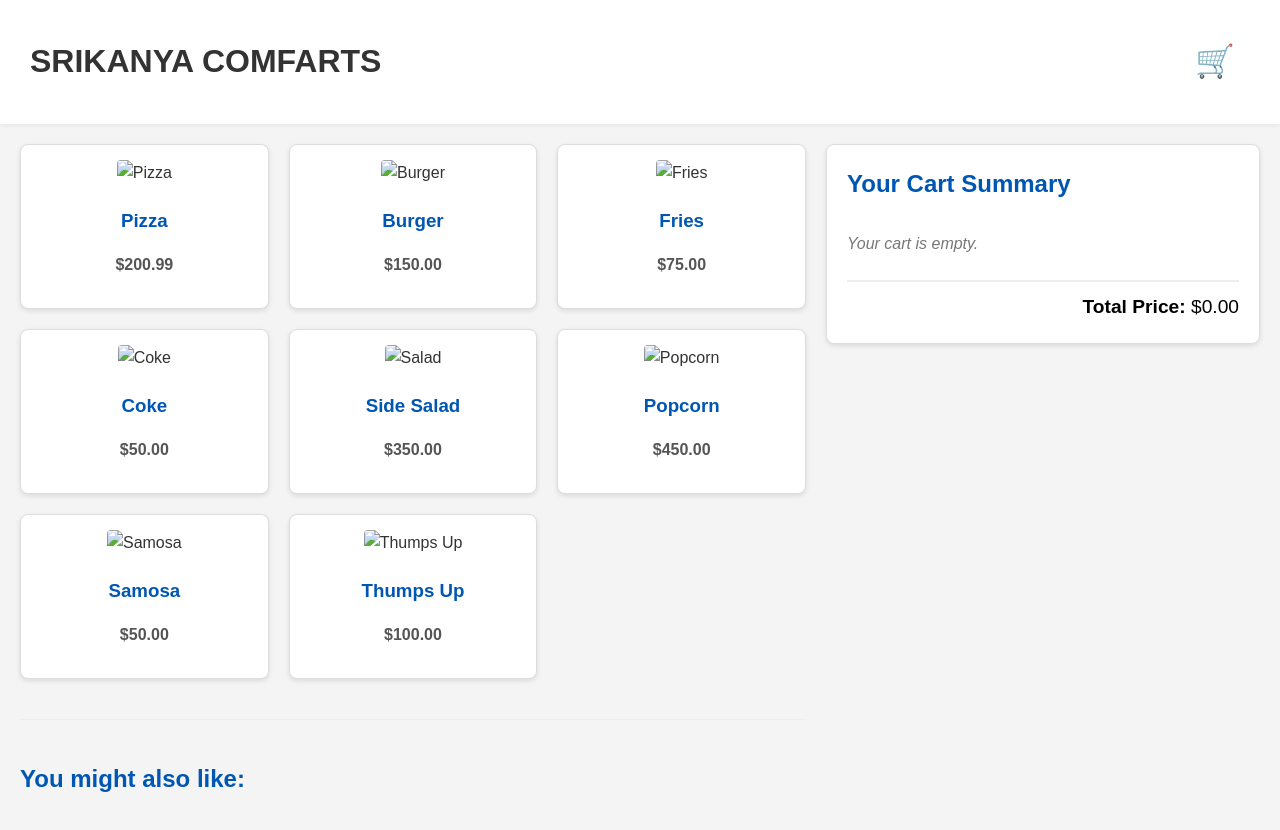
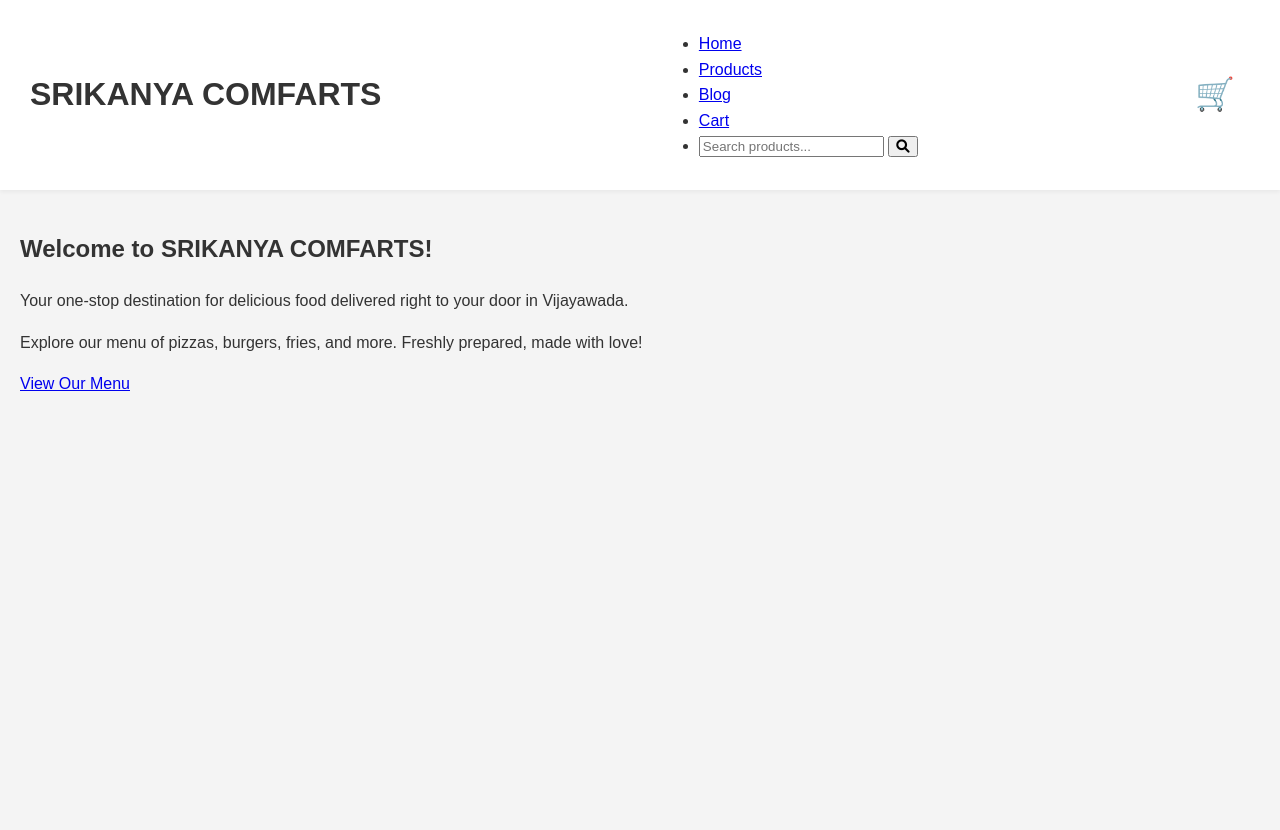
Before and after one commit to srikanya515/ADD-TO-CART, a plain HTML site: page index.html in a window 1280 px wide. After the commit the page ends 800 px from the top, so only its background shows below. Drawn offline with Linux system fonts and the light colour scheme.

Commit message:
Update index.html

```diff
--- a/index.html
+++ b/index.html
@@ -3,89 +3,42 @@
 <head>
     <meta charset="UTF-8">
     <meta name="viewport" content="width=device-width, initial-scale=1.0">
-    <title>SRIKANYA COMFARTS Food Cart</title>
+    <title>SRIKANYA COMFARTS - Home</title>
     <link rel="stylesheet" href="styles.css">
+    <link rel="stylesheet" href="https://cdnjs.cloudflare.com/ajax/libs/font-awesome/6.0.0-beta3/css/all.min.css">
 </head>
 <body>
 
     <header>
-        <h1>SRIKANYA COMFARTS</h1>
+        <div class="header-left">
+            <h1>SRIKANYA COMFARTS</h1>
+        </div>
+        <nav class="main-nav">
+            <ul>
+                <li><a href="index.html">Home</a></li>
+                <li><a href="products.html">Products</a></li>
+                <li><a href="blog.html">Blog</a></li>
+                <li><a href="cart.html">Cart</a></li>
+                <li class="search-item">
+                    <input type="text" id="search-input" placeholder="Search products...">
+                    <button id="search-button"><i class="fas fa-search"></i></button>
+                </li>
+            </ul>
+        </nav>
         <div class="cart-icon-container">
             🛒 <span id="cart-count" class="cart-count-superscript" data-count="0">0</span>
         </div>
     </header>
 
-    <div class="container">
-        <div class="main-content">
-            <div class="products-grid">
-                <div class="product-card" id="pizza-card">
-                    <img src="../../assets/pizza.jpeg" alt="Pizza" class="product-image"
-                         data-product-name="Pizza" data-product-price="200.99" data-product-id="pizza">
-                    <h3>Pizza</h3>
-                    <p>$200.99</p>
-                </div>
+    <div class="container home-content">
+        <section class="welcome-section">
+            <h2>Welcome to SRIKANYA COMFARTS!</h2>
+            <p>Your one-stop destination for delicious food delivered right to your door in Vijayawada.</p>
+            <p>Explore our menu of pizzas, burgers, fries, and more. Freshly prepared, made with love!</p>
+            <a href="products.html" class="btn-primary">View Our Menu</a>
+        </section>
+    </div>
 
-                <div class="product-card" id="burger-card">
-                    <img src="../../assets/burger.jpeg" alt="Burger" class="product-image"
-                         data-product-name="Burger" data-product-price="150" data-product-id="burger">
-                    <h3>Burger</h3>
-                    <p>$150.00</p>
-                </div>
-
-                <div class="product-card" id="fries-card">
-                    <img src="../../assets/fries.jpeg" alt="Fries" class="product-image"
-                         data-product-name="Fries" data-product-price="75" data-product-id="fries">
-                    <h3>Fries</h3>
-                    <p>$75.00</p>
-                </div>
-
-                <div class="product-card" id="coke-card">
-                    <img src="../../assets/cocoCola.jpeg" alt="Coke" class="product-image"
-                         data-product-name="Coke" data-product-price="50" data-product-id="coke">
-                    <h3>Coke</h3>
-                    <p>$50.00</p>
-                </div>
-
-                <div class="product-card" id="salad-card">
-                    <img src="../../assets/salad.jpeg" alt="Salad" class="product-image"
-                         data-product-name="Side Salad" data-product-price="350" data-product-id="salad">
-                    <h3>Side Salad</h3>
-                    <p>$350.00</p>
-                </div>
-
-                <div class="product-card" id="popcorn-card">
-                    <img src="../../assets/popcorn.jpeg" alt="Popcorn" class="product-image"
-                         data-product-name="Popcorn" data-product-price="450" data-product-id="popcorn">
-                    <h3>Popcorn</h3>
-                    <p>$450.00</p>
-                </div>
-
-               <div class="product-card" id="samosa-card">
-                   <img src="../../assets/samosa.jpeg" alt="Samosa" class="product-image"
-                     data-product-name="Samosa" data-product-price="50" data-product-id="samosa">
-                   <h3>Samosa</h3>
-                   <p>$50.00</p>
-               </div>
-
-               <div class="product-card" id="thumpsup-card"> <img src="../../assets/thumpsUp.jpeg" alt="Thumps Up" class="product-image"
-                    data-product-name="Thumps Up" data-product-price="100" data-product-id="thumpsup"> <h3>Thumps Up</h3>
-                   <p>$100.00</p>
-               </div>
-            </div> <section class="related-items-section">
-                <h2>You might also like:</h2>
-                <div id="related-products-grid" class="products-grid">
-                    </div>
-            </section>
-        </div> <div class="cart-sidebar">
-            <section class="cart-summary">
-                <h2>Your Cart Summary</h2>
-                <ul id="cart-items-list">
-                    <li class="empty-cart-message">Your cart is empty.</li>
-                </ul>
-                <div class="total-price-container">
-                    <strong>Total Price:</strong> $<span id="total-price-display">0.00</span>
-                </div>
-            </section>
-        </div> </div> <script src="script.js"></script>
+    <script src="script.js"></script>
 </body>
 </html>
```
